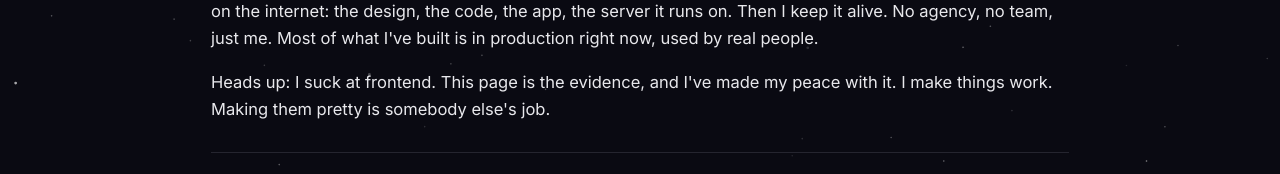
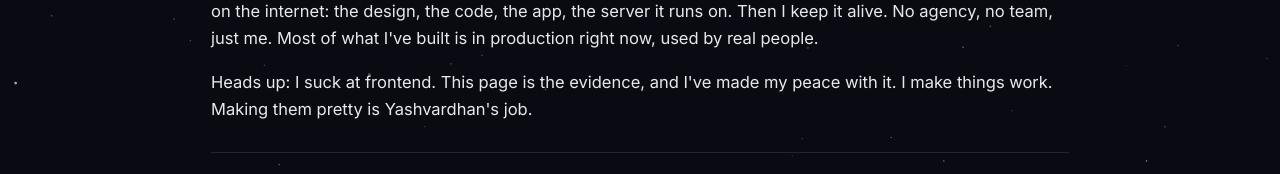
Before and after one commit to arshnah/portfolio-next, a Next.js app: page / in a window 1280 px wide. Shown: the part 341-515 px from the top of the page. Built offline with nearby package versions, Linux system fonts and the light colour scheme; no server answers; the database is empty.

Commit message:
portfolio: credit Yashvardhan for the frontend

```diff
--- a/src/app/page.tsx
+++ b/src/app/page.tsx
@@ -46,7 +46,7 @@ export default function Home() {
 
       <p>
         Heads up: I suck at frontend. This page is the evidence, and I&apos;ve made my peace
-        with it. I make things work. Making them pretty is somebody else&apos;s job.
+        with it. I make things work. Making them pretty is Yashvardhan&apos;s job.
       </p>
 
       <hr />
```
